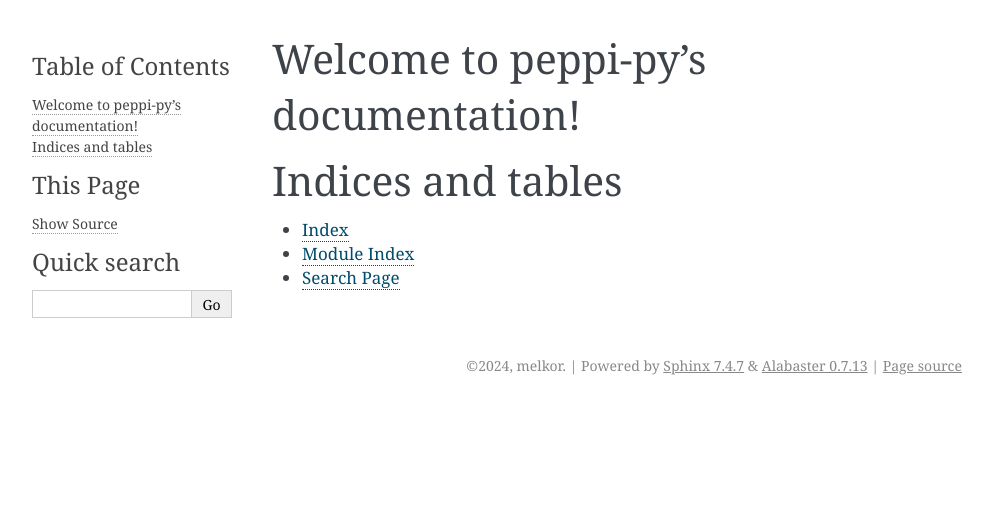
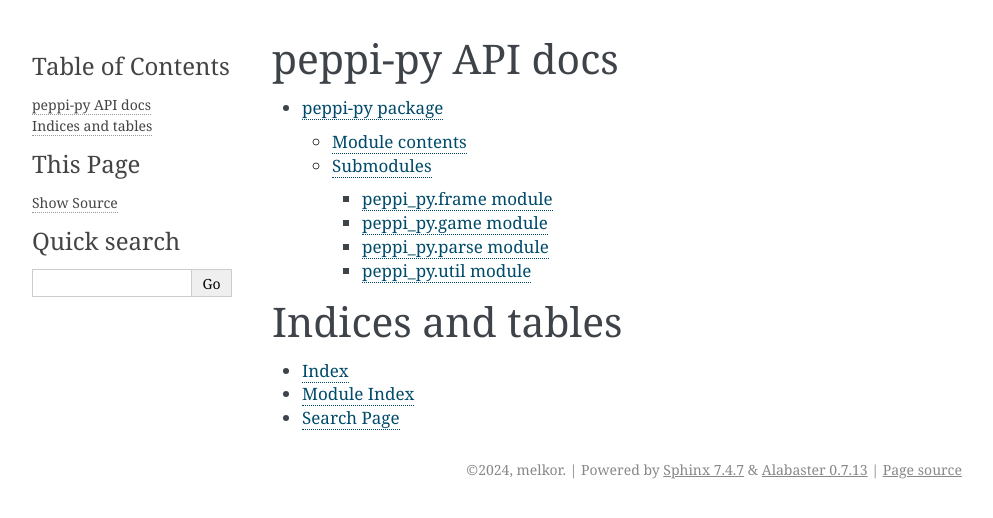
Before and after one commit to hohav/peppi-py, a Sphinx documentation site: the page built from docs/index.rst, in a window 1280 px wide. Shown: the top 518 px of the page, without its empty margins (148-1141 px from the left). Built offline with Sphinx 7.4.7, drawn with Linux system fonts in a browser that asks for light colours.

Commit message:
Rework docs

```diff
--- a/docs/conf.py
+++ b/docs/conf.py
@@ -15,10 +15,13 @@
 
 extensions = [
     'sphinx.ext.autodoc',
+    'sphinx.ext.viewcode',
 ]
 
 templates_path = ['_templates']
 exclude_patterns = ['_build', 'Thumbs.db', '.DS_Store']
+
+language = 'en'
 
 # -- Options for HTML output -------------------------------------------------
 # https://www.sphinx-doc.org/en/master/usage/configuration.html#options-for-html-output
--- a/docs/index.rst
+++ b/docs/index.rst
@@ -1,10 +1,10 @@
-Welcome to peppi-py's documentation!
-====================================
+peppi-py API docs
+=================
 
 .. toctree::
-   :maxdepth: 2
-   :caption: Contents:
+   :maxdepth: 4
 
+   source/peppi_py
 
 
 Indices and tables
--- /dev/null
+++ b/docs/source/peppi_py.frame.rst
@@ -0,0 +1,7 @@
+peppi\_py.frame module
+======================
+
+.. automodule:: peppi_py.frame
+   :members:
+   :undoc-members:
+   :show-inheritance:
--- /dev/null
+++ b/docs/source/peppi_py.game.rst
@@ -0,0 +1,7 @@
+peppi\_py.game module
+=====================
+
+.. automodule:: peppi_py.game
+   :members:
+   :undoc-members:
+   :show-inheritance:
--- /dev/null
+++ b/docs/source/peppi_py.parse.rst
@@ -0,0 +1,7 @@
+peppi\_py.parse module
+======================
+
+.. automodule:: peppi_py.parse
+   :members:
+   :undoc-members:
+   :show-inheritance:
--- a/docs/source/peppi_py.rst
+++ b/docs/source/peppi_py.rst
@@ -43,3 +8,14 @@
    :members:
    :undoc-members:
    :show-inheritance:
+
+Submodules
+----------
+
+.. toctree::
+   :maxdepth: 4
+
+   peppi_py.frame
+   peppi_py.game
+   peppi_py.parse
+   peppi_py.util
--- /dev/null
+++ b/docs/source/peppi_py.util.rst
@@ -0,0 +1,7 @@
+peppi\_py.util module
+=====================
+
+.. automodule:: peppi_py.util
+   :members:
+   :undoc-members:
+   :show-inheritance:
```
Also changed, not shown: other parts of docs/source/peppi_py.rst (+1 -36 lines), docs/source/modules.rst (deleted, +0 -7 lines).
